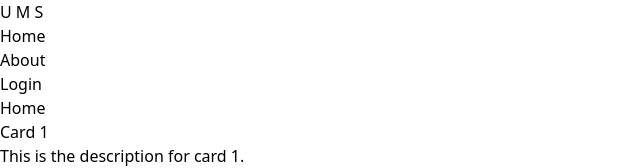
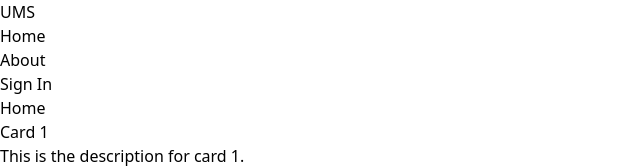
Before and after one commit to Madhavaraj7/react-ums, a React (Vite) app in the folder client/: page / in a window 1280 px wide. Shown: the top 168 px of the page, without its empty margins (0-640 px from the left). Built offline with nearby package versions, Linux system fonts and the light colour scheme.

Commit message:
update header

```diff
--- a/client/src/components/Header.tsx
+++ b/client/src/components/Header.tsx
@@ -1,12 +1,26 @@
-import React from 'react';
 import { Link } from 'react-router-dom';
+import { useSelector } from 'react-redux';
+
+// Define your Redux state interface
+interface RootState {
+  user: {
+    currentUser: {
+      profilePicture: string; // Adjust the type according to your actual data structure
+      // Add other fields as needed
+    };
+    // Add other user-related state fields as needed
+  };
+  // Add other slices of your Redux state as needed
+}
 
 function Header() {
+  const { currentUser } = useSelector((state: RootState) => state.user);
+
   return (
     <div className="fixed top-0 left-0 right-0 bg-gradient-to-r from-purple-500 to-indigo-500 shadow-lg z-50">
       <div className="flex justify-between items-center max-w-6xl mx-auto p-4">
         <Link to='/' className='text-white'>
-          <h1 className='font-bold text-3xl'>U M S</h1>
+          <h1 className='font-bold text-3xl'>UMS</h1>
         </Link>
         <ul className='flex gap-6'>
           <li>
@@ -20,8 +34,12 @@ function Header() {
             </Link>
           </li>
           <li>
-            <Link to='/login' className='text-white text-lg hover:text-indigo-300 transition duration-300'>
-              Login
+            <Link to={currentUser ? '/profile' : '/login'} className='text-white text-lg hover:text-indigo-300 transition duration-300'>
+              {currentUser ? (
+                <img src={currentUser.profilePicture} alt='profile' className='h-7 w-7 rounded-full object-cover' />
+              ) : (
+                'Sign In'
+              )}
             </Link>
           </li>
         </ul>
@@ -31,3 +49,14 @@ function Header() {
 }
 
 export default Header;
+
+// Example of using Header in another component:
+// import Header from './Header';
+// function App() {
+//   return (
+//     <div>
+//       <Header />
+//       {/* Other components */}
+//     </div>
+//   );
+// }
```
Also changed, not shown: client/src/components/PrivateRouter.tsx (added, +22 -0 lines).
